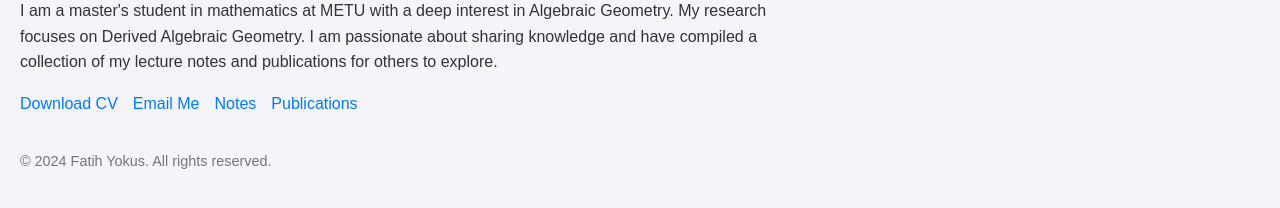
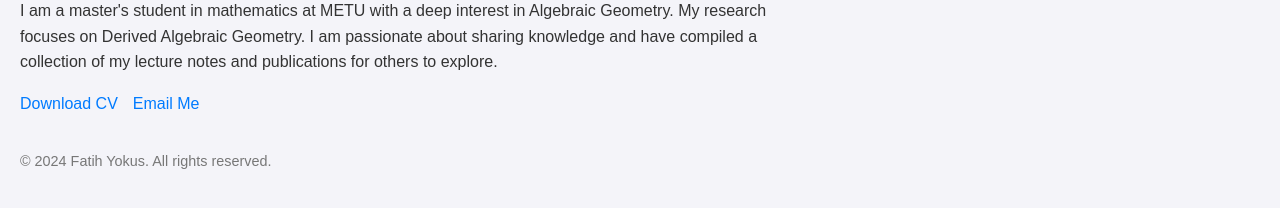
Before and after one commit to fatihyokus/fatihyokus.github.io, a plain HTML site: page index.html in a window 1280 px wide. Shown: the part 142-350 px from the top of the page. Drawn offline with Linux system fonts and the light colour scheme.

Commit message:
Some Changes

```diff
--- a/index.html
+++ b/index.html
@@ -68,8 +68,8 @@
     <nav>
         <a href="Resume_CV_.pdf" target="_blank">Download CV</a>
         <a href="mailto:yokusfat@gmail.com">Email Me</a>
-        <a href="notes.html">Notes</a>
-        <a href="publications.html">Publications</a>
+        <!-- <a href="notes.html">Notes</a>
+        <a href="publications.html">Publications</a> -->
     </nav>
 </main>
 
```
